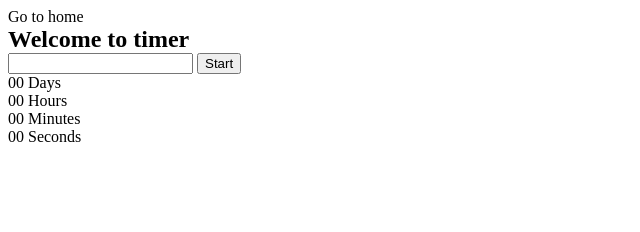
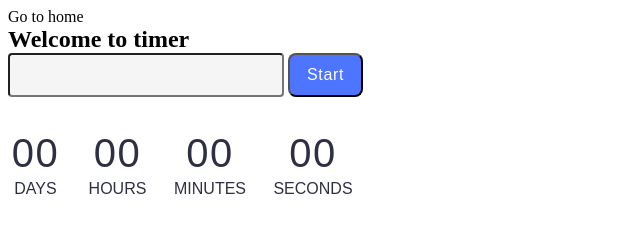
Before and after one commit to Lyadskyi/goit-js-hw-10, a website built with Vite: page src/01-timer.html in a window 1280 px wide. Shown: the whole page, without its empty margins (0-640 px from the left). Built offline with nearby package versions, Linux system fonts and the light colour scheme.

Commit message:
Add css&js

```diff
--- a/package.json
+++ b/package.json
@@ -9,12 +9,14 @@
     "preview": "vite preview"
   },
   "devDependencies": {
-    "vite": "^4.5.2",
-    "glob": "^8.1.0"
+    "glob": "^8.1.0",
+    "vite": "^4.5.2"
   },
   "author": "Alexander Repeta <alexander.repeta@gmail.com>",
   "license": "ISC",
   "dependencies": {
+    "flatpickr": "^4.6.13",
+    "izitoast": "^1.4.0",
     "vite-plugin-full-reload": "^1.0.5",
     "vite-plugin-html-inject": "^1.0.1"
   }
--- a/src/css/01-timer.css
+++ b/src/css/01-timer.css
@@ -0,0 +1,96 @@
+/* Timer styles */
+
+.timer {
+  display: flex;
+  width: 346px;
+  height: 72px;
+  column-gap: 24px;
+  margin-top: 32px;
+}
+
+.days {
+  display: flex;
+  align-items: center;
+  justify-content: center;
+  flex-direction: column;
+  width: 55px;
+  height: 72px;
+}
+
+.hours {
+  display: flex;
+  align-items: center;
+  justify-content: center;
+  flex-direction: column;
+  width: 61px;
+  height: 72px;
+}
+
+.minutes {
+  display: flex;
+  align-items: center;
+  justify-content: center;
+  flex-direction: column;
+  width: 76px;
+  height: 72px;
+}
+
+.seconds {
+  display: flex;
+  align-items: center;
+  justify-content: center;
+  flex-direction: column;
+  width: 82px;
+  height: 72px;
+}
+
+.value {
+  display: flex;
+  font-family: 'Montserrat', sans-serif;
+  font-weight: 400;
+  font-size: 40px;
+  line-height: 1.2;
+  letter-spacing: 0.04em;
+  color: #2e2f42;
+}
+
+.label {
+  font-family: 'Montserrat', sans-serif;
+  text-transform: uppercase;
+  font-weight: 400;
+  font-size: 16px;
+  line-height: 1.5;
+  color: #2e2f42;
+}
+
+input {
+  /* margin-top: 20px; */
+  padding: 0px 10px 0px 10px;
+  border-radius: 4px;
+  width: 252px;
+  height: 40px;
+  background: #f5f5f5;
+  font-size: 16px;
+  line-height: 1.5;
+  letter-spacing: 0.04em;
+  color: #2e2f42;
+}
+
+button {
+  border-radius: 8px;
+  padding: 8px 16px;
+  width: 75px;
+  background: #cfcfcf;
+  font-family: 'Montserrat', sans-serif;
+  text-align: center;
+  font-weight: 500;
+  font-size: 16px;
+  line-height: 1.5;
+  letter-spacing: 0.04em;
+  background: #4e75ff;
+  color: #fff;
+}
+
+button:hover{
+  background: #6c8cff;
+}
--- a/src/css/02-snackbar.css
+++ b/src/css/02-snackbar.css
@@ -0,0 +1,84 @@
+/* Snackbar styles */
+
+/* .choice {
+  width: 360px;
+  height: 64px;
+  border-radius: 4px;
+  stroke-width: 1px;
+  stroke: #808080;
+} */
+
+fieldset {
+  border-radius: 4px;
+  stroke-width: 1px;
+  width: 360px;
+  /* padding: 0 0 0 0; */
+  border: 1px solid #808080;
+  margin-bottom: 24px;
+}
+
+/* .radio {
+  font-family: 'Montserrat', sans-serif;
+  font-weight: 400;
+  font-size: 16px;
+  line-height: 1.5;
+  color: #2e2f42;
+} */
+
+legend {
+  font-size: 16px;
+  line-height: 1.5;
+  color: #2e2f42;
+}
+
+.delay {
+  display: flex;
+  flex-direction: column;
+  font-family: 'Montserrat', sans-serif;
+  gap: 8px;
+  font-size: 16px;
+  line-height: 1.5;
+  letter-spacing: 0.04em;
+  color: #2e2f42;
+}
+
+.input-delay {
+  margin-bottom: 16px;
+  border: 1px solid #808080;
+  border-radius: 4px;
+  padding: 0 0 0 16px;
+  width: 344px;
+  height: 40px;
+}
+
+.btn {
+  border-radius: 8px;
+  padding: 8px 16px;
+  width: 360px;
+  height: 40px;
+  font-family: 'Montserrat', sans-serif;
+  font-weight: 500;
+  font-size: 16px;
+  line-height: 1.5;
+  letter-spacing: 0.04em;
+  background: #4e75ff;
+  color: #fff;
+}
+
+.btn:hover {
+  background: #6c8cff;
+}
+
+/*
+
+
+fieldset {
+  border-radius: 4px;
+  stroke-width: 1px;
+  width: 360px;
+  padding: 0 0 0 0;
+  border: 1px solid #808080;
+  margin-bottom: 24px;
+}
+
+ */
```
Also changed, not shown: src/02-snackbar.html (+1 -1 lines), src/js/01-timer.js (+20 -1 lines), 1 other file.
